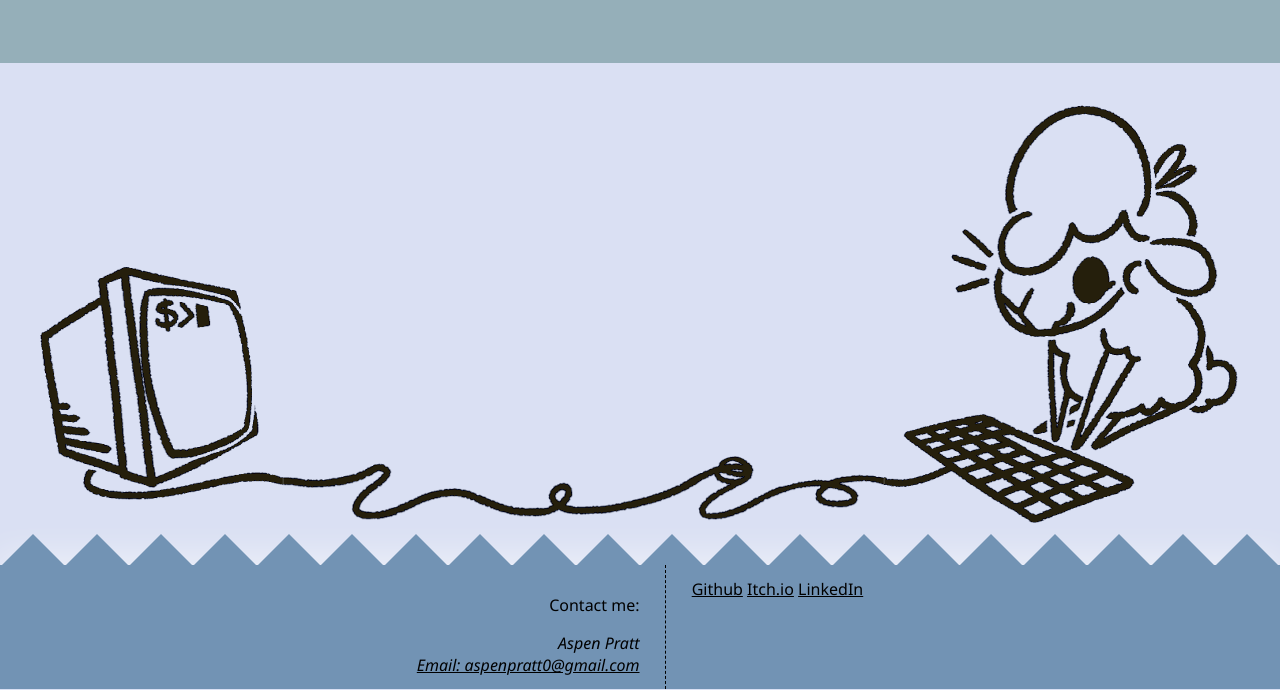
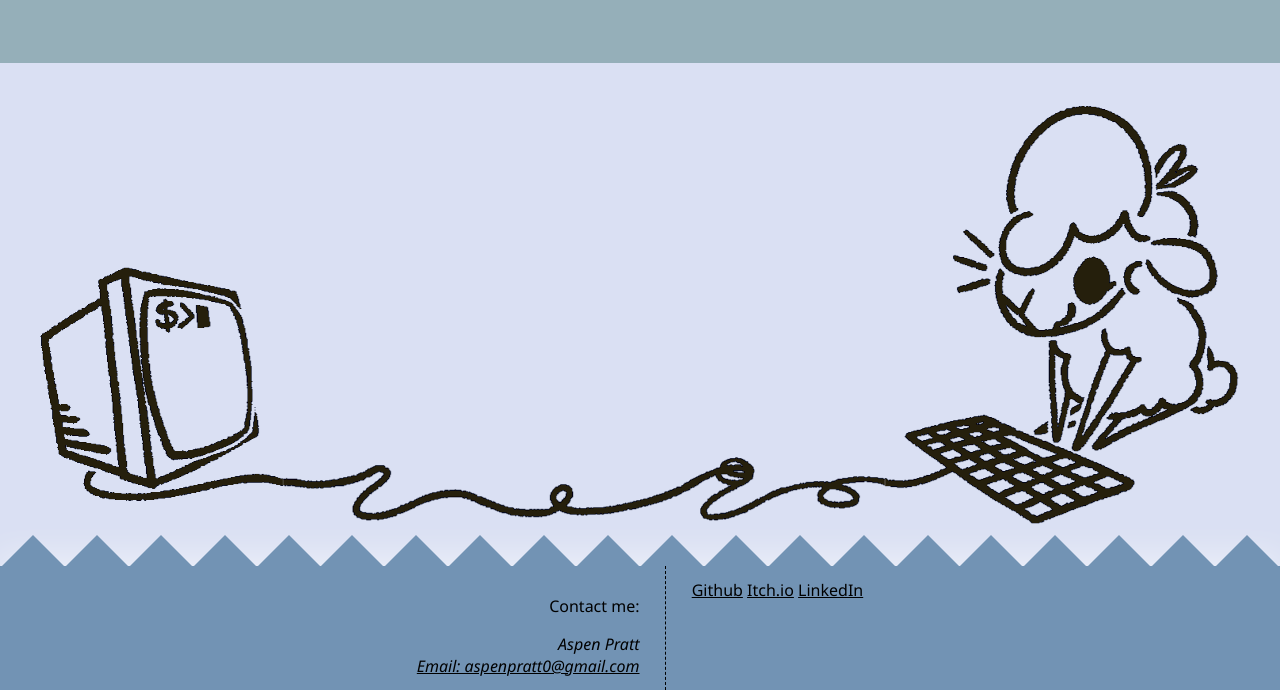
Before and after one commit to Fuzzyzilla/portfolio, a website built with webpack: page www/index.html in a window 1280 px wide. Shown: the part 2105-2795 px from the top of the page. Built offline with nearby package versions, Linux system fonts and the light colour scheme; what vector-sheepy would draw is missing.

Commit message:
use 1bit webp for flipbook, saves 13kB

```diff
--- a/www/style.css
+++ b/www/style.css
@@ -363,7 +363,7 @@ section h2 {
 .hr-flipbook span,
 .hr-flipbook::before,
 .hr-flipbook::after {
-    background-image: url("img/hr-flipbook.png");
+    background-image: url("img/hr-flipbook.webp");
     mix-blend-mode: var(--one-bit-blend);
 }
 
@@ -407,18 +407,19 @@ section h2 {
     /* tail area, clamped right edge */
     content: "";
     /* if shrinking, maintain height according to image rect */
-    aspect-ratio: 452 / 538;
+    aspect-ratio: 451 / 538;
     /* width of this sprite */
-    flex-basis: 452px;
+    flex-basis: 451px;
     flex-grow: 0;
     /* pin top right of image to top right of self */
     background-position: 100% 0%;
     /* magic number: width of atlas / width of this sprite */
-    background-size: 168.36% auto;
+    background-size: 168.51% auto;
     animation: hr-flipbook-main 1.5s steps(2, jump-none) 0s infinite;
 }
 
 @keyframes hr-flipbook-main {
+
     /* toggle between y pos of first and second frames */
     /* Magic numbers: see note on atlas coordinates above */
     from {
@@ -431,6 +432,7 @@ section h2 {
 }
 
 @keyframes hr-flipbook-wire {
+
     /* toggle between y pos of first and second frames */
     /* Magic numbers: see note on atlas coordinates above */
     from {
@@ -448,30 +450,36 @@ section h2 {
 /* Remove stretch behaviour for small screens, where the stretch looks wrong and overflows occur.
  * Magic number: width of assembled image
  */
-@media (max-width: 1522px) {
+@media (max-width: 1520px) {
     .hr-flipbook span {
         /* remove growing behavior, act like the other images. */
         height: auto;
-        flex-basis: 761px;
-        aspect-ratio: 761 / 92;
+        flex-basis: 760px;
+        aspect-ratio: 760 / 92;
         flex-grow: 0;
         background-size: 100% auto;
         background-repeat: no-repeat;
     }
-    .hr-flipbook span, .hr-flipbook::before, .hr-flipbook::after {
+
+    .hr-flipbook span,
+    .hr-flipbook::before,
+    .hr-flipbook::after {
         flex-shrink: 1;
     }
 }
+
 /* super small res, remove wire section altogether.
  * Magic number: width of sheep + monitor images, no wire.
  */
-@media (max-width: 761px) {
+@media (max-width: 760px) {
     .hr-flipbook span {
         display: none;
     }
 }
+
 /* disable the flipbook animation if user requests */
 @media (prefers-reduced-motion) {
+
     .hr-flipbook span,
     .hr-flipbook::before,
     .hr-flipbook::after {
```
Also changed, not shown: www/img/hr-flipbook.png (deleted), www/img/hr-flipbook.webp (added).
